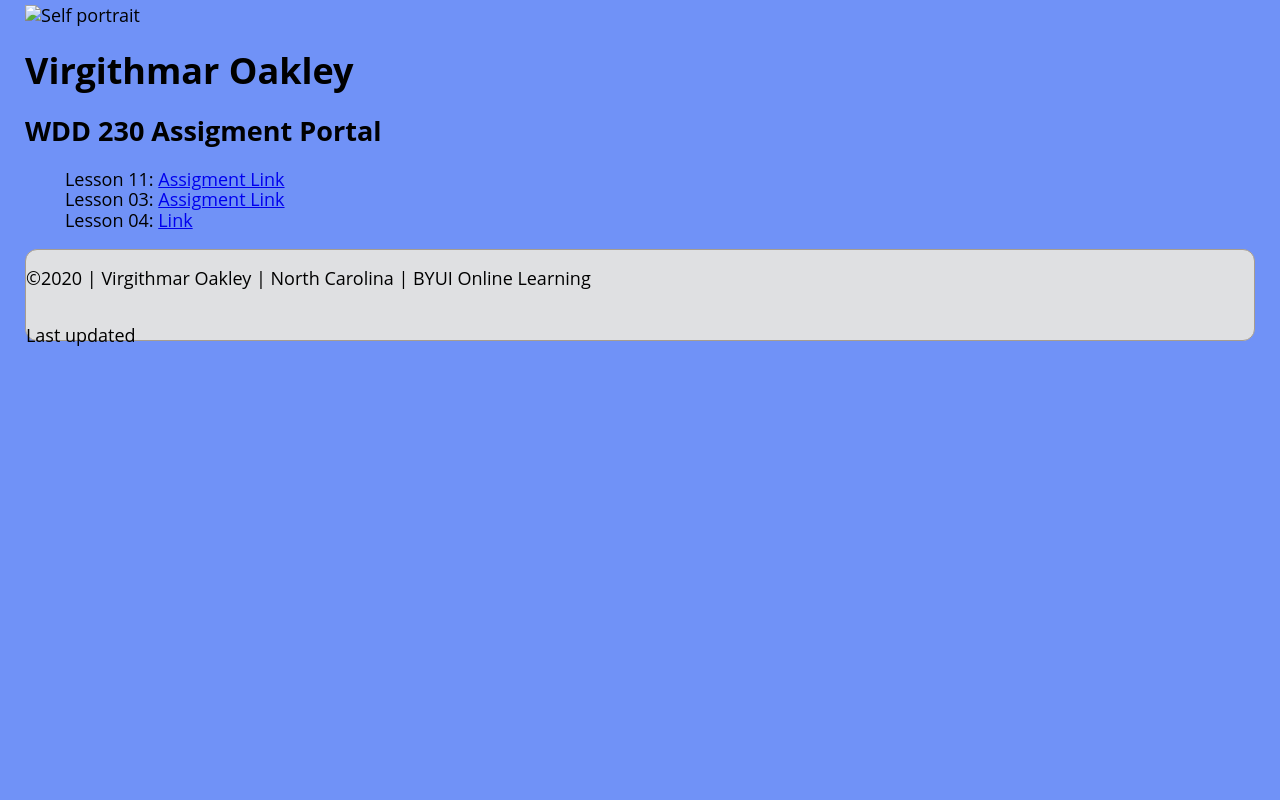
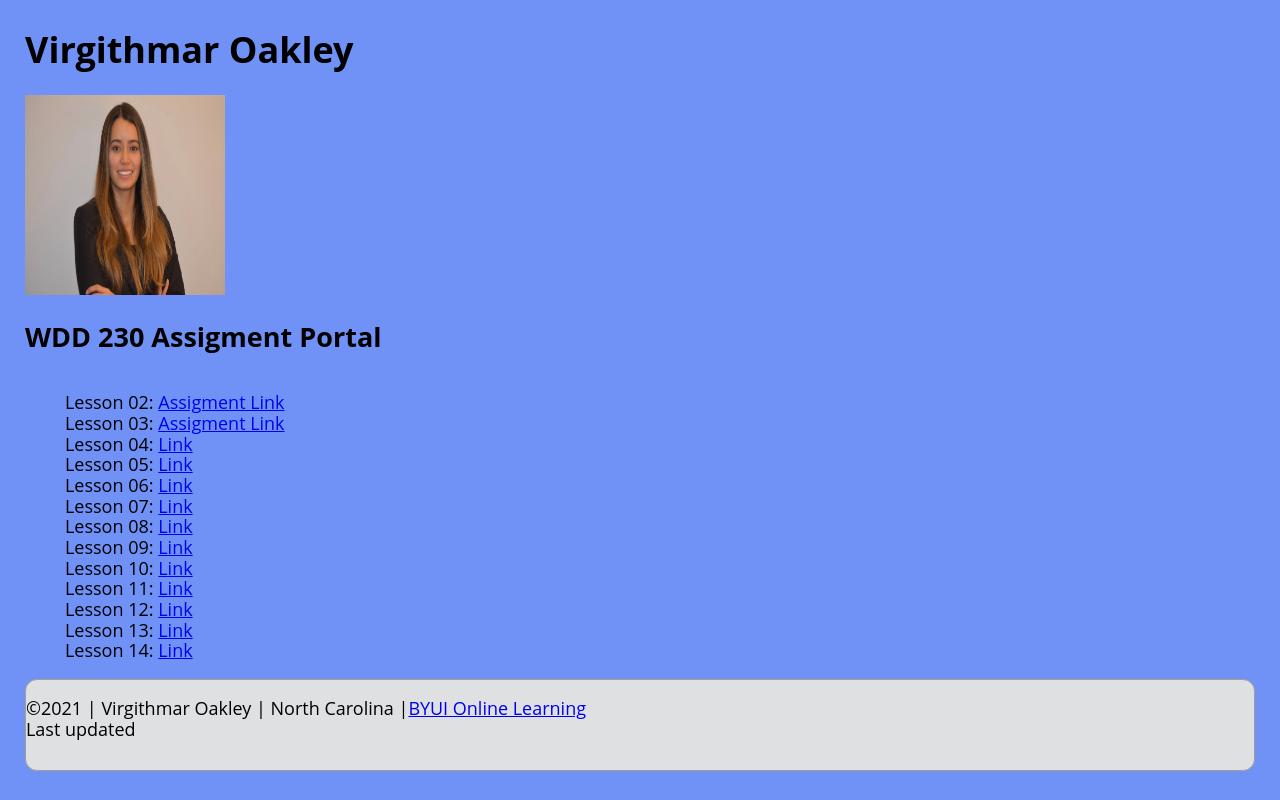
Before and after one commit to Oakleyvirgi/oakleyvirgi.github.io, a plain HTML site: page index.html in a window 1280 px wide. Drawn offline with Linux system fonts and the light colour scheme.

Commit message:
W01 Assignment

```diff
--- a/index.html
+++ b/index.html
@@ -1,29 +1,42 @@
 <!doctype html>
 <html lang="en-us">
+
 <head>
-  <title>Virgithmar Oakley</title>
+  <title>W01 Course Portal Home Page</title>
   <meta charset="utf-8">
   <meta name="viewpoint" content="width=device-width, initial-scale=1">
+  <meta name="description" content="Assignment portal for Katherine Campbell in WDD 230: Web Frontend Development at Brigham Young University - Idaho">
   <link rel="stylesheet" href="css/index.css">
   <link rel="stylesheet" href="css/normalize.css">
 </head>
 <body>
-  <div id= "content">
-      <img scr="https://oakleyvirgi.github.io/Oakley.jpg" alt="Self portrait">
+    <header>
       <h1>Virgithmar Oakley</h1>
+      <img src="https://oakleyvirgi.github.io/Oakley.jpg" alt="Self_portrait" height="200" width="200">
+    </header>
     <h2>WDD 230 Assigment Portal</h2>
     <nav>
       <ul class="icons">
-      <li>Lesson 11: <a href="Assingment Link.html">Assigment Link</a></li>
-      <li>Lesson 03: <a href="Assigment Link.html">Assigment Link</a></li>
-      <li>Lesson 04: <a href="Link.html">Link</a></li>
+        <li>Lesson 02: <a href="https://byui.instructure.com/courses/125478/assignments/5027981?module_item_id=13620090">Assigment Link</a></li>
+        <li>Lesson 03: <a href="https://byui.instructure.com/courses/125478/assignments/5027985?module_item_id=13620246">Assigment Link</a></li>
+        <li>Lesson 04: <a href="https://byui.instructure.com/courses/125478/modules">Link</a></li>
+        <li>Lesson 05: <a href="https://byui.instructure.com/courses/125478/modules">Link</a></li>
+        <li>Lesson 06: <a href="https://byui.instructure.com/courses/125478/modules">Link</a></li>
+        <li>Lesson 07: <a href="https://byui.instructure.com/courses/125478/modules">Link</a></li>
+        <li>Lesson 08: <a href="https://byui.instructure.com/courses/125478/modules">Link</a></li>
+        <li>Lesson 09: <a href="https://byui.instructure.com/courses/125478/modules">Link</a></li>
+        <li>Lesson 10: <a href="https://byui.instructure.com/courses/125478/modules">Link</a></li>
+        <li>Lesson 11: <a href="https://byui.instructure.com/courses/125478/modules">Link</a></li>
+        <li>Lesson 12: <a href="https://byui.instructure.com/courses/125478/modules">Link</a></li>
+        <li>Lesson 13: <a href="https://byui.instructure.com/courses/125478/modules">Link</a></li>
+        <li>Lesson 14: <a href="https://byui.instructure.com/courses/125478/modules">Link</a></li>
       </ul>
     </nav>
- </div>
   <footer>
- <p>&copy;2020 | Virgithmar Oakley | North Carolina | BYUI Online Learning</p><br>
- <p>Last updated</p><span id="last_date_modified"></span>
+    <p>&copy;2021 | Virgithmar Oakley | North Carolina |<a href="https://www.byui.edu/online">BYUI Online Learning</a><br>
+    Last updated<span id="last_date_modified"></span></p>
+    <script src="main.js"></script>
 </footer>
- <script scr="Javascript.js"></script>
 </body>
+
 </html>
```
Lines whose indentation alone changed are shown as unchanged.
